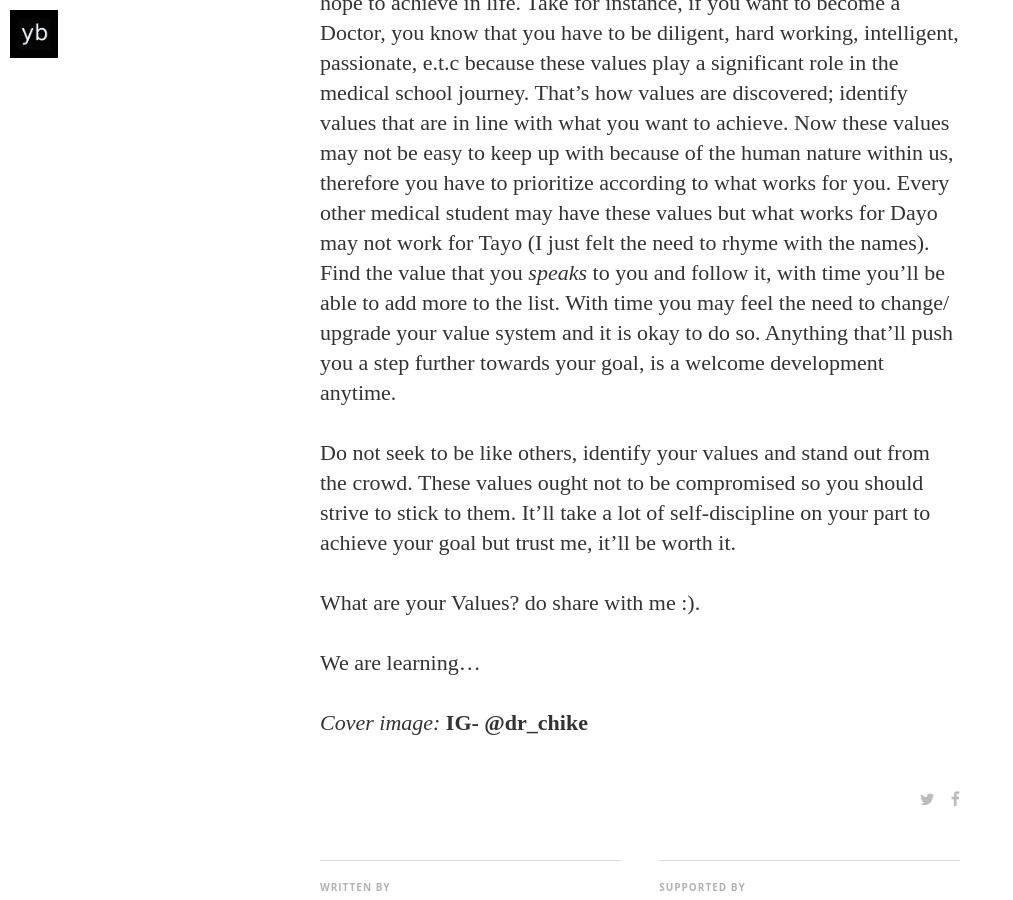
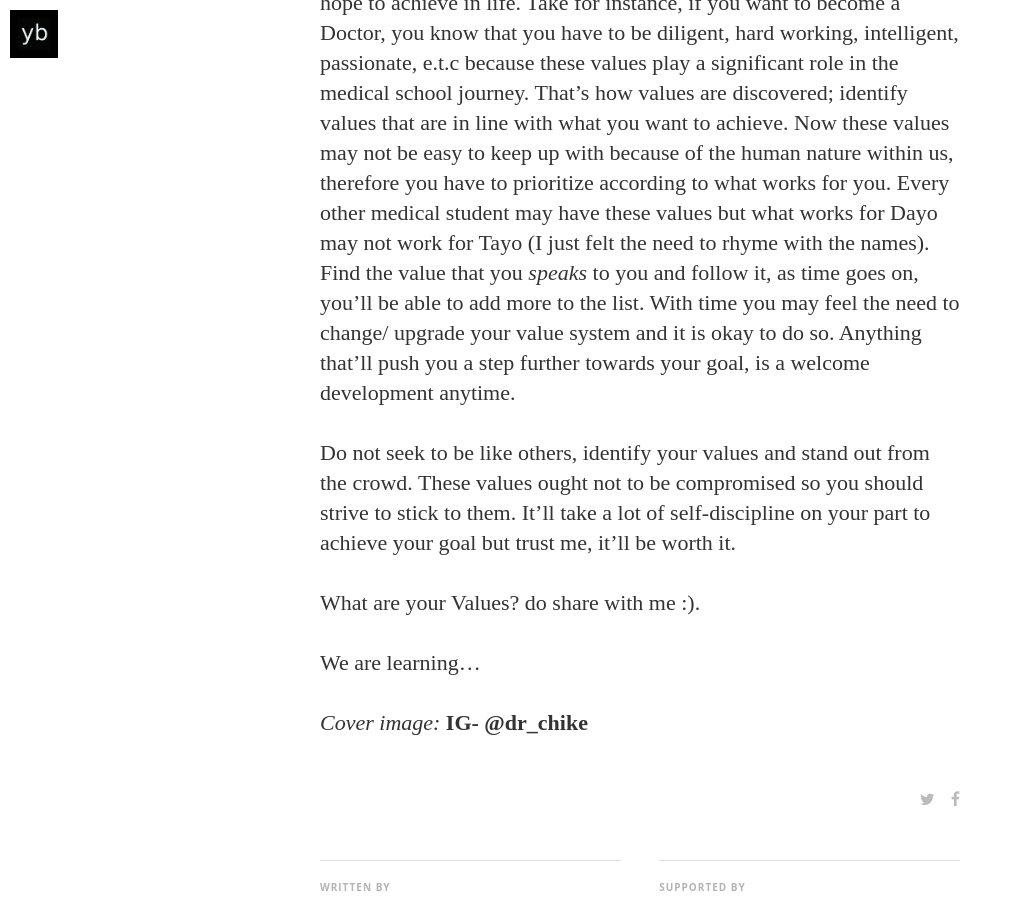
Before and after one commit to Youngblackwoman/youngblackwoman.github.io, a Jekyll site: the page built from _posts/2016-04-14-v-is-for-values.md, in a window 1280 px wide and 900 px high, scrolled down 2062 px. Shown: the whole window, without its empty margins (0-1013 px from the left). Built offline with Jekyll 4.4.1, drawn with Linux system fonts in a browser that asks for light colours; nearby versions of some CDN libraries; some web fonts are replaced; comment, search, counter and statistics services are not loaded; a file with an impossible date is left out.

Commit message:
Signed-off-by: Stella Eme <youngblackwoman@gmail.com>

```diff
--- a/_posts/2016-04-14-v-is-for-values.md
+++ b/_posts/2016-04-14-v-is-for-values.md
@@ -14,7 +14,7 @@ From a layman's perspective, Values are guiding principles that sum up our perso
 
 It's easy to live a carefree life; one without principles, but the consequences of such living is just too dangerous for anyone venturing that path. Values go a long way in affecting our behaviour and influencing the choices that we make. They help to give you a more defined path for this maze-tunnel called life. There are days when you may not feel like a 100%, maybe life struggles are weighing you down, your values would come in handy at that point in time as they will help to put you back on track.
 
-If you do not have personal values that guide you, it's not too late. You can start off by understanding who you are as a person and what you hope to achieve in life. Take for instance, if you want to become a Doctor, you know that you have to be diligent, hard working, intelligent, passionate, e.t.c because these values play a significant role in the medical school journey. That's how values are discovered; identify values that are in line with what you want to achieve. Now these values may not be easy to keep up with because of the human nature within us, therefore you have to prioritize according to what works for you. Every other medical student may have these values but what works for Dayo may not work for Tayo (I just felt the need to rhyme with the names). Find the value that you *speaks* to you and follow it, with time you'll be able to add more to the list. With time you may feel the need to change/ upgrade your value system and it is okay to do so. Anything that'll push you a step further towards your goal, is a welcome development anytime.
+If you do not have personal values that guide you, it's not too late. You can start off by understanding who you are as a person and what you hope to achieve in life. Take for instance, if you want to become a Doctor, you know that you have to be diligent, hard working, intelligent, passionate, e.t.c because these values play a significant role in the medical school journey. That's how values are discovered; identify values that are in line with what you want to achieve. Now these values may not be easy to keep up with because of the human nature within us, therefore you have to prioritize according to what works for you. Every other medical student may have these values but what works for Dayo may not work for Tayo (I just felt the need to rhyme with the names). Find the value that you *speaks* to you and follow it, as time goes on, you'll be able to add more to the list. With time you may feel the need to change/ upgrade your value system and it is okay to do so. Anything that'll push you a step further towards your goal, is a welcome development anytime.
 
 Do not seek to be like others, identify your values and stand out from the crowd. These values ought not to be compromised so you should strive to stick to them. It'll take a lot of self-discipline on your part to achieve your goal but trust me, it'll be worth it.
 
```
